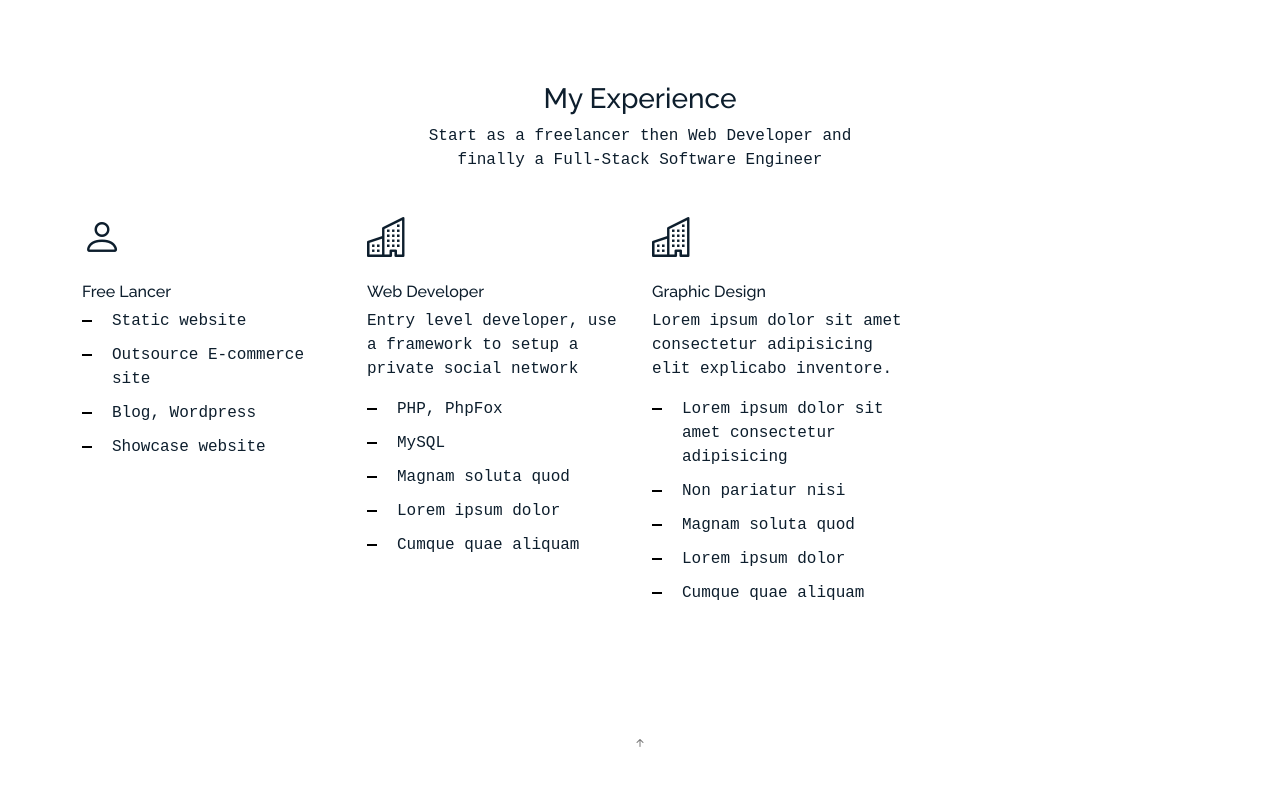
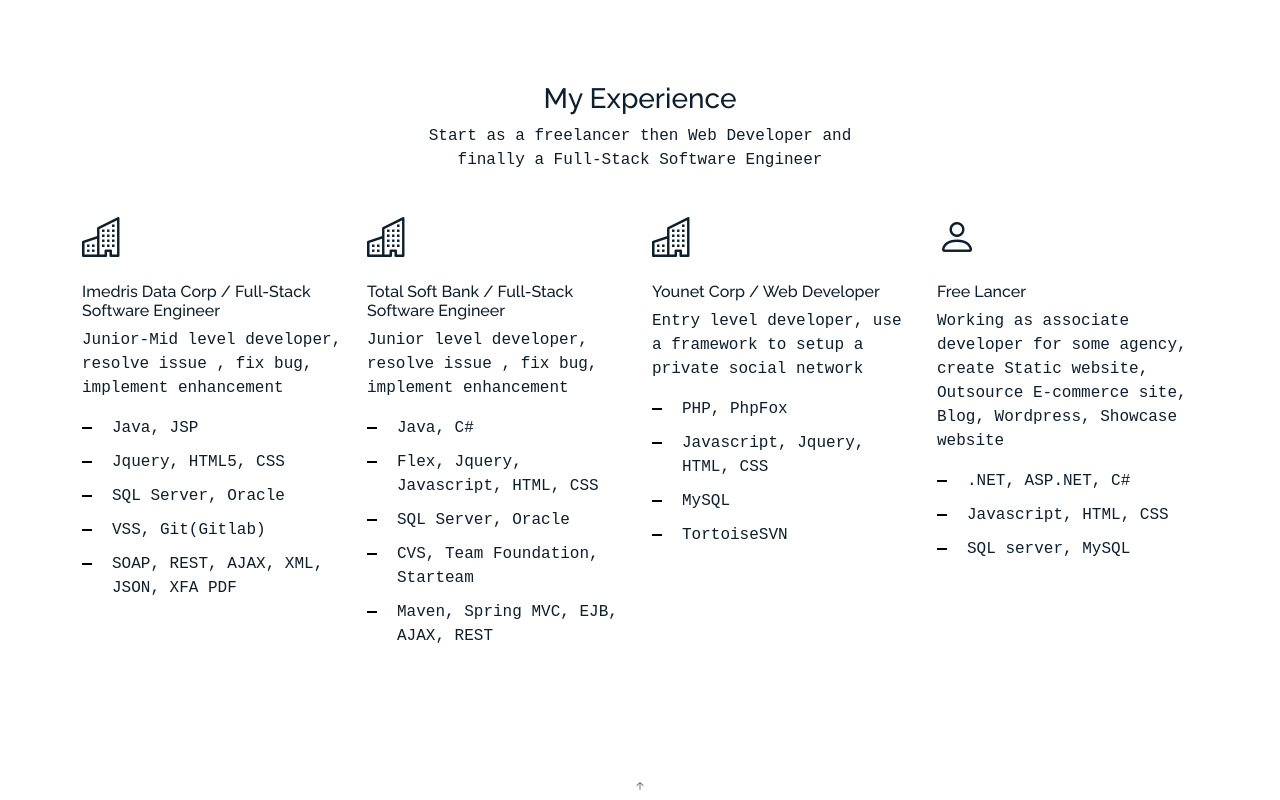
Before and after one commit to luuvinhdat66/datvluu, a plain HTML site: page index.html in a window 1280 px wide. Shown: the part 1241-2041 px from the top of the page. Before the commit the page ends 1998 px from the top, so only its background shows below. Drawn offline with Linux system fonts and the light colour scheme; a web font is replaced by a local one.

Commit message:
Update index.html

```diff
--- a/index.html
+++ b/index.html
@@ -151,39 +151,49 @@
           </div>
         </div>
         <div class="row">
-
           <div class="col-12 col-sm-6 col-md-6 col-lg-3">
-            <i class="bi bi-person"></i>
-            <h4 class="h4 mb-2">Free Lancer</h4>
+            <i class="bi bi-building"></i>
+            <h4 class="h4 mb-2">Imedris Data Corp / Full-Stack Software Engineer</h4>
+            <p>Junior-Mid level developer, resolve issue , fix bug, implement enhancement</p>
             <ul class="list-unstyled list-line">
-              <li>Static website</li>
-              <li>Outsource E-commerce site</li>
-              <li>Blog, Wordpress</li>
-              <li>Showcase website</li>
+              <li>Java, JSP</li>
+              <li>Jquery, HTML5, CSS</li>
+              <li>SQL Server, Oracle</li>
+              <li>VSS, Git(Gitlab)</li>
+              <li>SOAP, REST, AJAX, XML, JSON, XFA PDF</li>
             </ul>
           </div>
           <div class="col-12 col-sm-6 col-md-6 col-lg-3">
             <i class="bi bi-building"></i>
-            <h4 class="h4 mb-2">Web Developer</h4>
-            <p>Entry level developer, use a framework to setup a private social network</p>
+            <h4 class="h4 mb-2">Total Soft Bank / Full-Stack Software Engineer</h4>
+            <p>Junior level developer, resolve issue , fix bug, implement enhancement</p>
             <ul class="list-unstyled list-line">
-              <li>PHP, PhpFox</li>
-              <li>MySQL</li>
-              <li>Magnam soluta quod</li>
-              <li>Lorem ipsum dolor</li>
-              <li>Cumque quae aliquam</li>
+              <li>Java, C#</li>
+              <li>Flex, Jquery, Javascript, HTML, CSS</li>
+              <li>SQL Server, Oracle</li>
+              <li>CVS, Team Foundation, Starteam</li>
+              <li>Maven, Spring MVC, EJB, AJAX, REST</li>
             </ul>
           </div>
           <div class="col-12 col-sm-6 col-md-6 col-lg-3">
             <i class="bi bi-building"></i>
-            <h4 class="h4 mb-2">Graphic Design</h4>
-            <p>Lorem ipsum dolor sit amet consectetur adipisicing elit explicabo inventore.</p>
+            <h4 class="h4 mb-2">Younet Corp / Web Developer</h4>
+            <p>Entry level developer, use a framework to setup a private social network</p>
             <ul class="list-unstyled list-line">
-              <li>Lorem ipsum dolor sit amet consectetur adipisicing</li>
-              <li>Non pariatur nisi</li>
-              <li>Magnam soluta quod</li>
-              <li>Lorem ipsum dolor</li>
-              <li>Cumque quae aliquam</li>
+              <li>PHP, PhpFox</li>
+              <li>Javascript, Jquery, HTML, CSS</li>
+              <li>MySQL</li>
+              <li>TortoiseSVN</li>
+            </ul>
+          </div>
+          <div class="col-12 col-sm-6 col-md-6 col-lg-3">
+            <i class="bi bi-person"></i>
+            <h4 class="h4 mb-2">Free Lancer</h4>
+            <p>Working as associate developer for some agency, create Static website, Outsource E-commerce site, Blog, Wordpress, Showcase website</p>
+            <ul class="list-unstyled list-line">
+              <li>.NET, ASP.NET, C#</li>
+              <li>Javascript, HTML, CSS</li>
+              <li>SQL server, MySQL</li>
             </ul>
           </div>
         </div>
```
